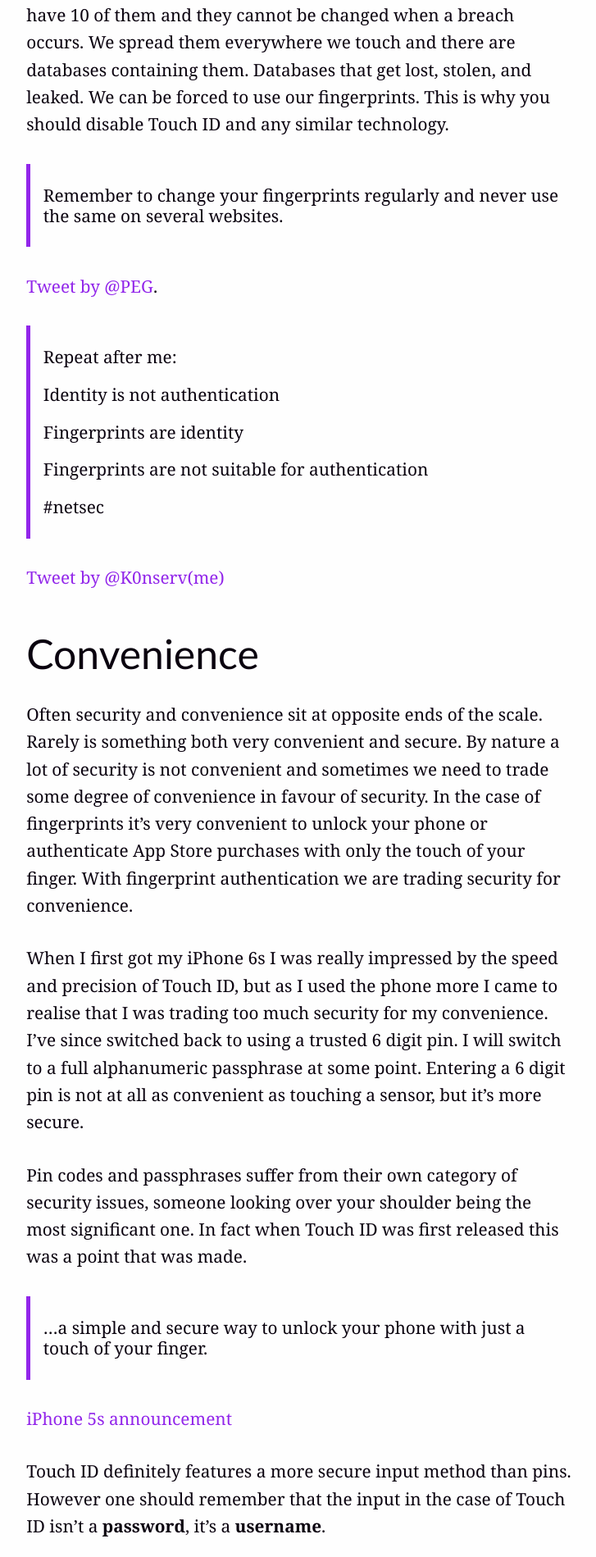
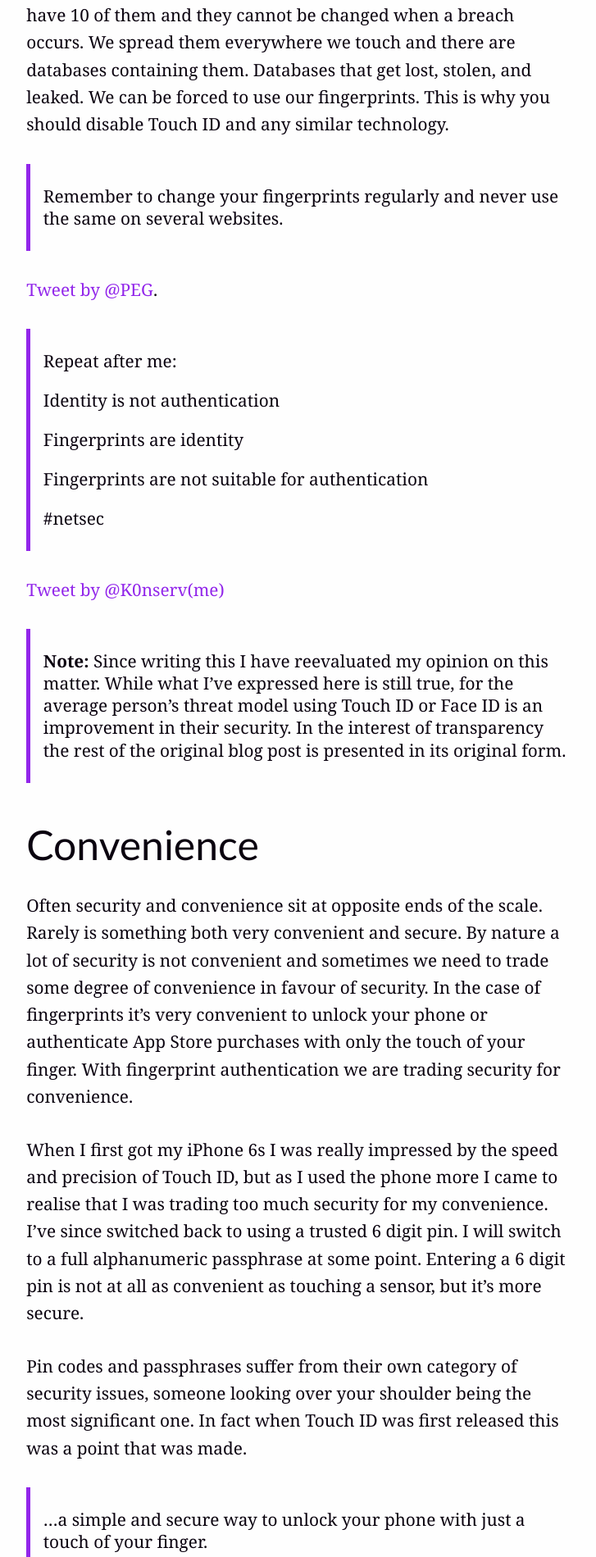
Before and after one commit to k0nserv/hugotunius.se, a Jekyll site: the page built from _posts/2016-04-11-why-i-disabled-touch-id-and-you-should-do-so-too.md, in a window 1280 px wide. Shown: the part 625-2524 px from the top of the page at 82% size, without its empty margins (275-1002 px from the left). Built offline with Jekyll 4.4.1, drawn with Linux system fonts in a browser that asks for light colours.

Commit message:
[Touch ID] Add disclaimer about change of heart

```diff
--- a/_posts/2016-04-11-why-i-disabled-touch-id-and-you-should-do-so-too.md
+++ b/_posts/2016-04-11-why-i-disabled-touch-id-and-you-should-do-so-too.md
@@ -41,6 +41,13 @@ This is why you should disable Touch ID and any similar technology.
 
 [Tweet by @K0nserv(me)](https://twitter.com/K0nserv/status/697826270340636672)
 
+> **Note:** Since writing this I have reevaluated my opinion on this matter.
+> While what I've expressed here is still true, for the average person's
+> threat model using Touch ID or Face ID is an improvement in their security.
+> In the interest of transparency the rest of the original blog post is
+> presented in its original form.
+
+
 ## Convenience
 
 Often security and convenience sit at opposite ends of the scale. Rarely is something both very
--- a/_sass/screen.sass
+++ b/_sass/screen.sass
@@ -155,7 +155,7 @@ blockquote
 
   p
     margin: 1em 0
-    line-height: 1.2em
+    line-height: 1.3em
 
 a
   text-decoration: none
```
